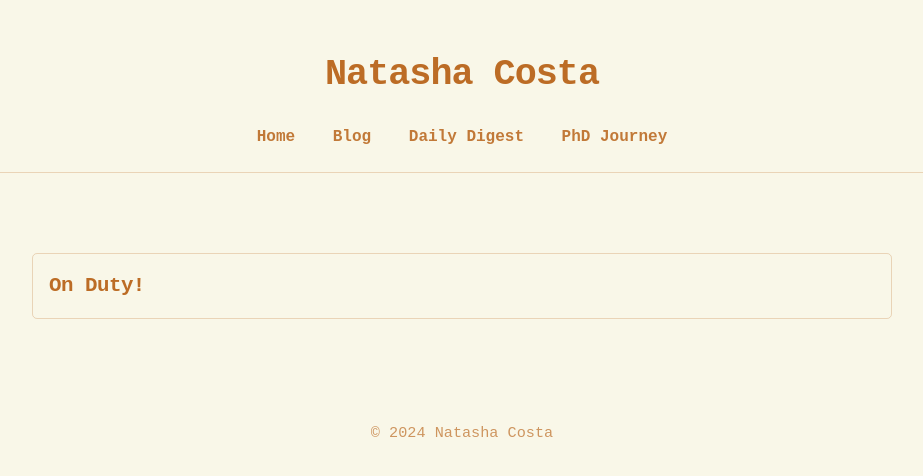
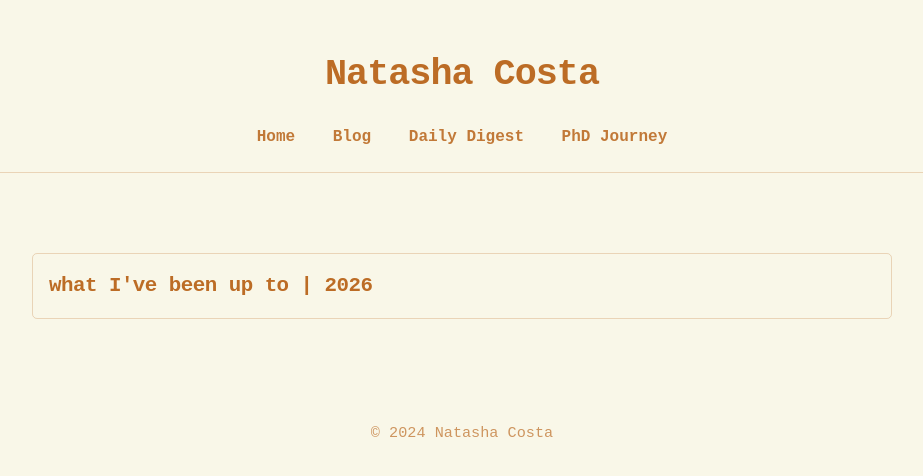
Before and after one commit to AstroNatasha/AstroNatasha.github.io, a Jekyll site: the page built from pictures.html, in a window 1280 px wide. Shown: the top 476 px of the page, without its empty margins (178-1101 px from the left). Built offline with Jekyll 4.4.1, drawn with Linux system fonts in a browser that asks for light colours.

Commit message:
Update Galerias “albums”

```diff
--- a/_data/galleries.yml
+++ b/_data/galleries.yml
@@ -1,4 +1,6 @@
 albums:
-  - name: On Duty!
+  - name: what I've been up to | 2026
     folder: misc
-    photos: []
+    photos:
+      - file: wikigurl.jpeg
+        caption: carnaval 2026
```
